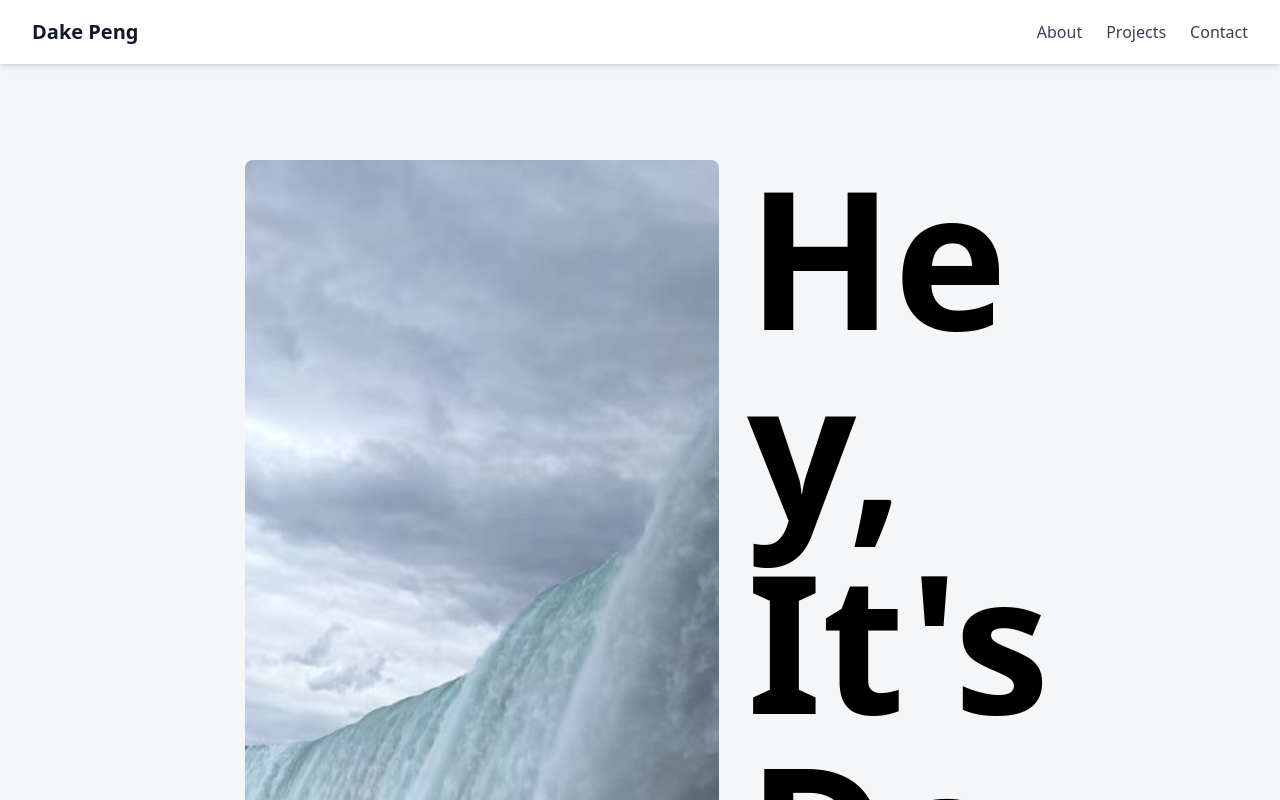
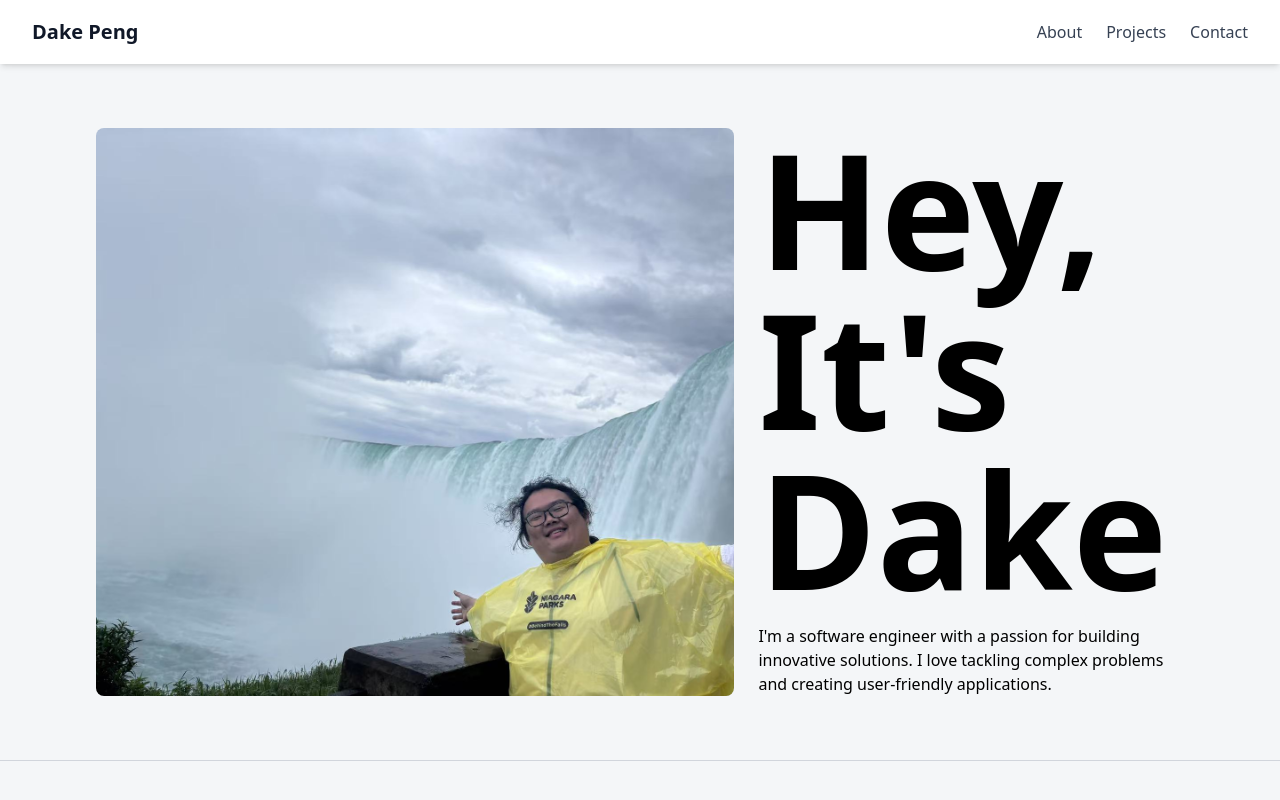
Before and after one commit to DakePeng/DakePeng, a React (Vite) app in the folder frontend/: page / in a window 1280 px wide. Shown: the top 800 px of the page. Built offline with nearby package versions, Linux system fonts and the light colour scheme.

Commit message:
fixed responsiveness

```diff
--- a/frontend/src/components/Cover.jsx
+++ b/frontend/src/components/Cover.jsx
@@ -1,35 +1,45 @@
 import React, { useRef, useEffect, useState } from 'react';
 import CoverPic from '../assets/Cover.jpg';
 
-const CoverScreen = ({ coverImg }) => {
+const CoverScreen = ({ coverImg = CoverPic }) => {
   const textRef = useRef(null);
-  const [textHeight, setTextHeight] = useState(0);
+  const [imageHeight, setImageHeight] = useState('auto');
 
   useEffect(() => {
-    if (textRef.current) {
-      setTextHeight(textRef.current.offsetHeight);
-    }
+    const updateHeights = () => {
+      const isDesktop = window.innerWidth >= 768;
+      if (isDesktop && textRef.current) {
+        setImageHeight(`${textRef.current.offsetHeight}px`);
+      } else {
+        setImageHeight('auto');
+      }
+    };
+
+    updateHeights(); // run on mount
+    window.addEventListener('resize', updateHeights);
+    return () => window.removeEventListener('resize', updateHeights);
   }, []);
 
   return (
-    <div className="flex flex-col md:flex-row mt-32 p-8 w-2/3 mx-auto items-start">
-
-      {/* Image container with height equal to text */}
-      <div className="md:w-3/5 flex-shrink-0" style={{ height: textHeight || 'auto' }}>
+    <div className="flex flex-col md:flex-row mt-28 md:mt-32 px-4 md:px-8 w-full max-w-6xl mx-auto items-start gap-6">
+      {/* Image container */}
+      <div
+        className="w-full md:w-3/5 overflow-hidden rounded-lg"
+        style={{ height: imageHeight }}
+      >
         <img
           src={coverImg}
           alt="Cover"
-          className="rounded-lg object-cover w-full h-full"
-          style={{ objectPosition: 'bottom right' }}
+          className="object-cover w-full h-full object-bottom"
         />
       </div>
 
       {/* Text container */}
       <div
         ref={textRef}
-        className="md:w-2/5 w-full flex flex-col justify-center items-start md:ml-8"
+        className="w-full md:w-2/5 flex flex-col justify-center items-start"
       >
-        <h1 className="text-[8rem] md:text-[12rem] font-extrabold leading-none select-none break-words text-left w-full -ml-[4px]">
+        <h1 className="text-7xl md:text-7xl lg:text-[8rem] xl:text-[10rem] font-extrabold leading-none select-none break-words text-left w-full">
           Hey, It's Dake
         </h1>
         <p className="mt-4 text-base text-left w-full">
@@ -40,8 +50,4 @@ const CoverScreen = ({ coverImg }) => {
   );
 };
 
-CoverScreen.defaultProps = {
-  coverImg: CoverPic,
-};
-
 export default CoverScreen;
```
